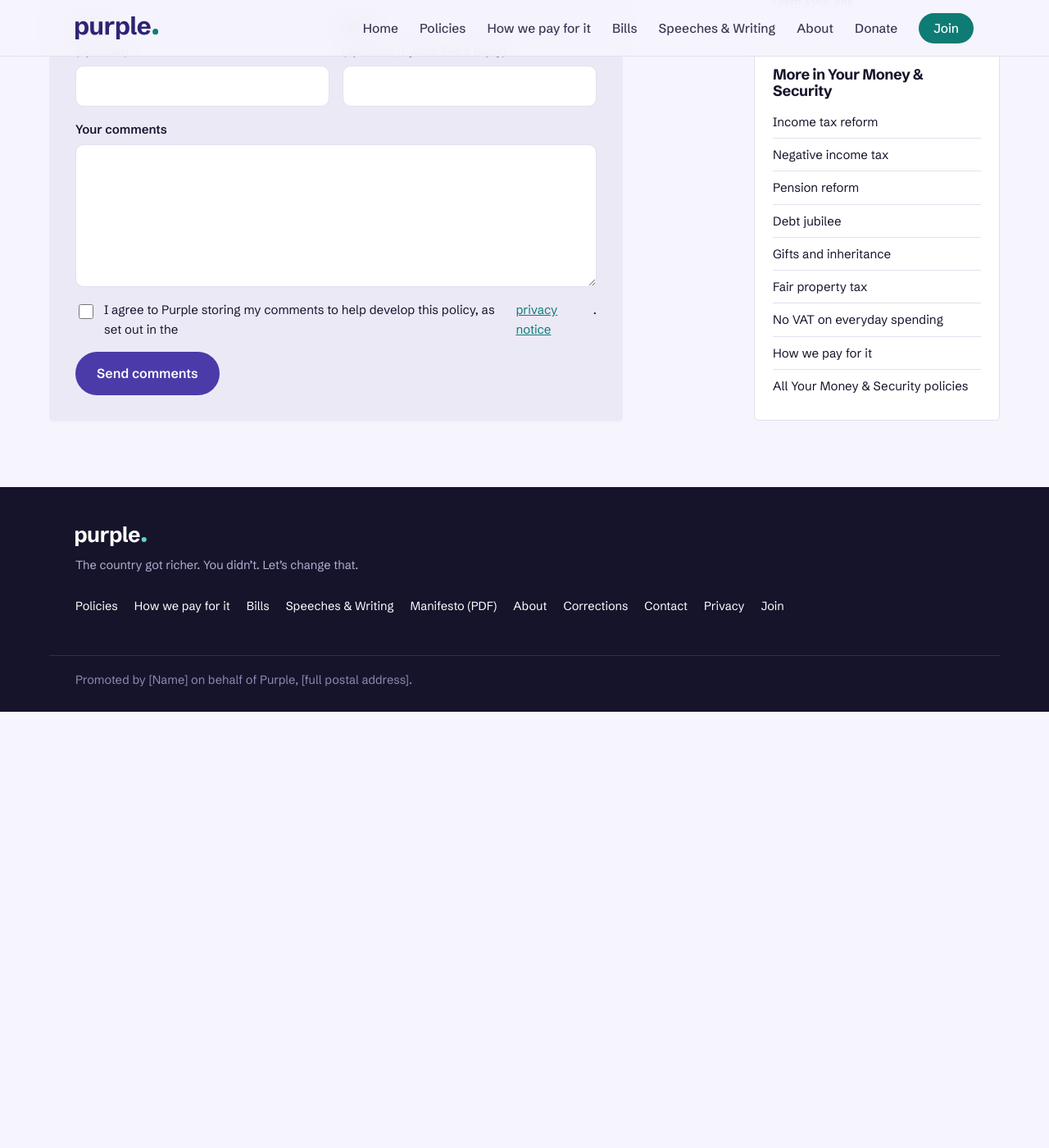
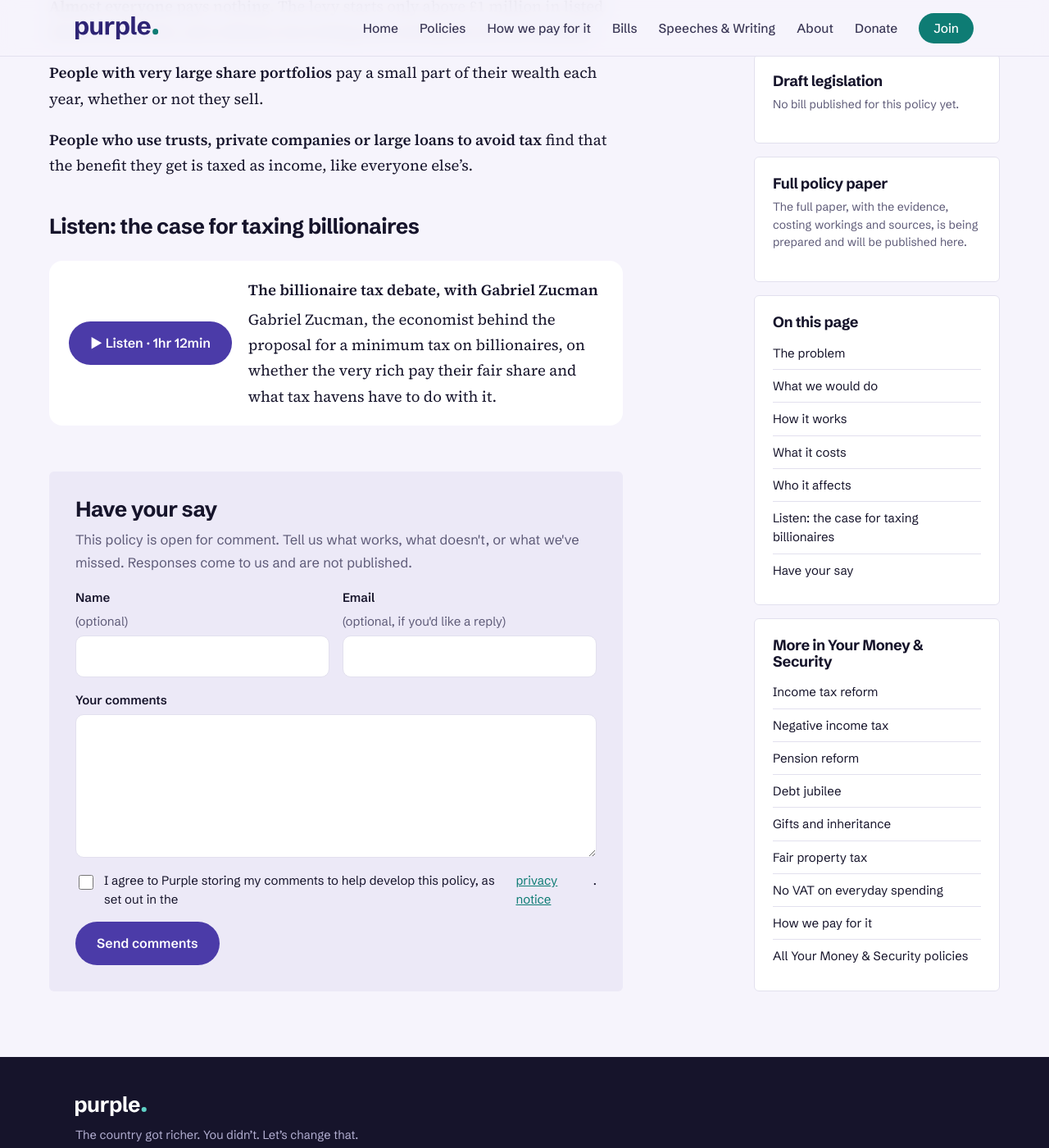
Before and after one commit to Purple-Party-uk/purple, a Jekyll site: the page built from _policies/money/wealth.md, in a window 1280 px wide and 1400 px high, scrolled down 4920 px. Shown: the whole window at 82% size. Built offline with Jekyll 4.4.1, drawn with Linux system fonts in a browser that asks for light colours; before the commit the page ends 5788 px from its top, so only the background shows below that.

Commit message:
Wealth page: Stevenson video at top, Ferns lower down, Zucman podcast link (#36)
Claude-Session: https://claude.ai/code/session_016kdNgxoorG4GhDbdojy1xA

Co-authored-by: Claude <noreply@anthropic.com>

```diff
--- /dev/null
+++ b/_includes/podcast.html
@@ -0,0 +1,5 @@
+{% comment %}Usage: {% include podcast.html url="https://..." length="1hr 12min" title="..." text="..." %}{% endcomment %}
+<div class="podcast">
+  <a class="btn violet podcast-btn" href="{{ include.url }}" target="_blank" rel="noopener"><span aria-hidden="true">&#9654;</span> Listen{% if include.length %} &middot; {{ include.length }}{% endif %}</a>
+  <div class="podcast-text">{% if include.title %}<p class="podcast-title">{{ include.title }}</p>{% endif %}{% if include.text %}<p class="small">{{ include.text }}</p>{% endif %}</div>
+</div>
--- a/_policies/money/wealth.md
+++ b/_policies/money/wealth.md
@@ -53,6 +53,8 @@ It covers all shares listed in the UK, whoever owns them, and all listed shares
 UK residents must declare all their listed holdings, wherever they are held. Countries already share account information under an international agreement, the [Common Reporting Standard](https://www.oecd.org/tax/automatic-exchange/common-reporting-standard/), which does most of the checking.
 
 Anyone who leaves the UK to live elsewhere for tax purposes pays a one-off levy on their whole portfolio, so moving abroad is not a way out.
+
+{% include video.html id="_luCGP5pKjw" title="Barry Ferns on the wealth tax debate" %}
 
 ### A register of valuable assets
 
@@ -99,3 +101,7 @@ The other rules raise money by stopping wealth slipping out of income tax and th
 **People with very large share portfolios** pay a small part of their wealth each year, whether or not they sell.
 
 **People who use trusts, private companies or large loans to avoid tax** find that the benefit they get is taxed as income, like everyone else's.
+
+## Listen: the case for taxing billionaires
+
+{% include podcast.html url="https://podcasts.apple.com/nz/podcast/the-billionaire-tax-debate-gabriel-zucman/id1665265193?i=1000776514618" length="1hr 12min" title="The billionaire tax debate, with Gabriel Zucman" text="Gabriel Zucman, the economist behind the proposal for a minimum tax on billionaires, on whether the very rich pay their fair share and what tax havens have to do with it." %}
--- a/assets/css/style.css
+++ b/assets/css/style.css
@@ -620,3 +620,9 @@ body.dark-top main{margin-top:-68px;}
 .helpways{margin-top:16px;}
 .promise .media{margin-bottom:24px;}
 .avatar{background:var(--ph);border:0;}
+/* Podcast link */
+.podcast{display:flex;align-items:center;gap:20px;flex-wrap:wrap;margin:28px 0;padding:20px 24px;background:#fff;border-radius:16px;}
+.podcast-btn{white-space:nowrap;}
+.podcast-text{flex:1;min-width:220px;}
+.podcast-text p{margin:0;}
+.podcast-title{font-weight:600;margin-bottom:4px !important;}
```
Also changed, not shown: other parts of _policies/money/wealth.md (+1 -1 lines).
